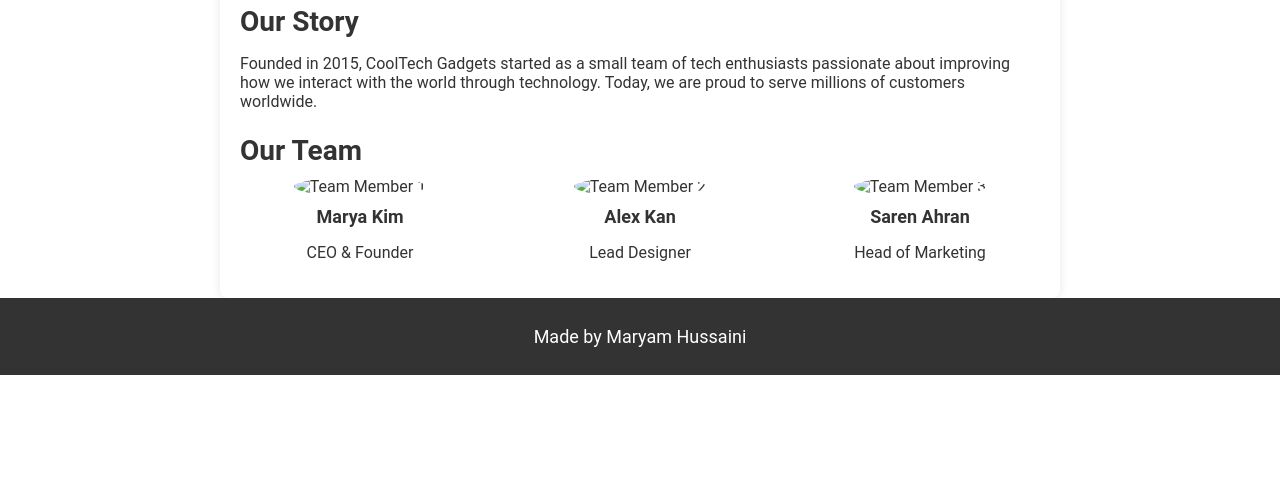
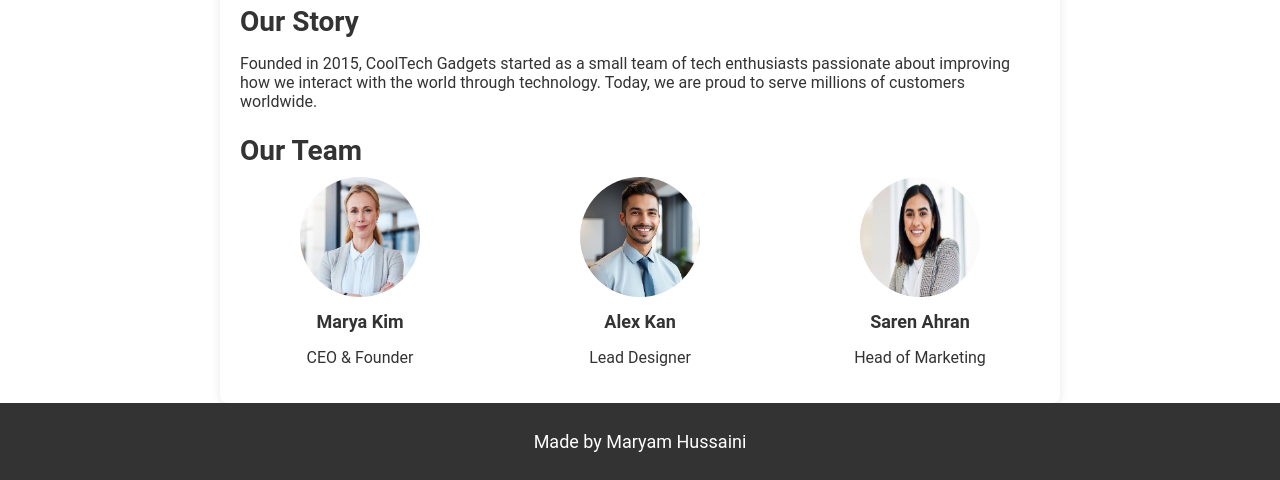
Before and after one commit to Maryam-2009m/APP-Assignment08, a plain HTML site: page about.html in a window 1280 px wide. Shown: the part 822-1302 px from the top of the page. Before the commit the page ends 1197 px from the top, so only its background shows below. Drawn offline with Linux system fonts and the light colour scheme.

Commit message:
Update about.html

```diff
--- a/about.html
+++ b/about.html
@@ -31,18 +31,18 @@
         <h2>Our Team</h2>
         <div class="team-members">
             <div class="team-member">
-                <img src="./images/lklkl.jpg" alt="Team Member 1">
+                <img src="lklkl.jpg" alt="Team Member 1">
                 <h3>Marya Kim</h3>
                 <p>CEO & Founder </p>
 
             </div>
             <div class="team-member">
-                <img src="./images/mmmm.jpg" alt="Team Member 2">
+                <img src="mmmm.jpg" alt="Team Member 2">
                 <h3>Alex Kan</h3>
                 <p>Lead Designer</p>
             </div>
             <div class="team-member">
-                <img src="./images/mnmnm.jpg" alt="Team Member 3">
+                <img src="mnmnm.jpg" alt="Team Member 3">
                 <h3>Saren Ahran</h3>
                 <p>Head of Marketing</p>
             </div>
```
